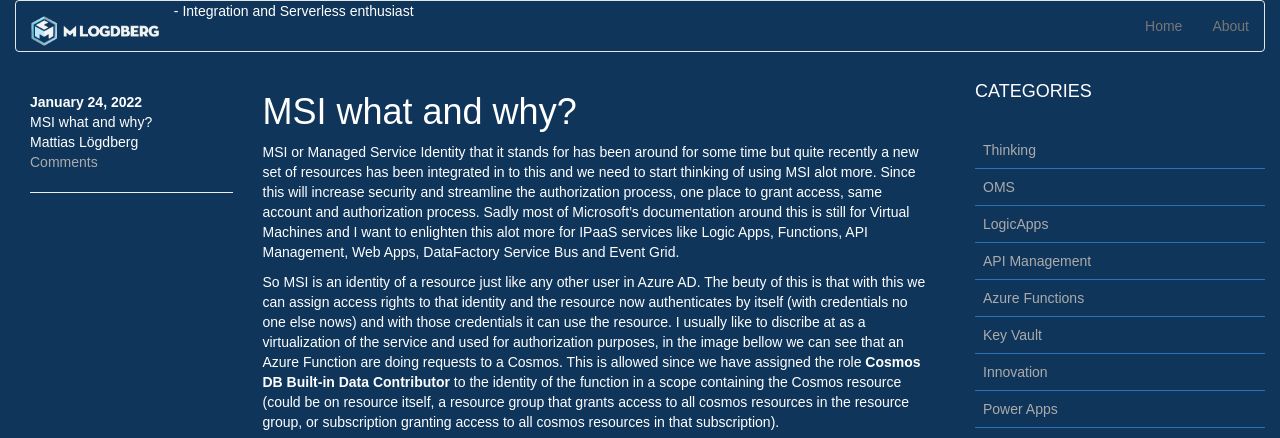
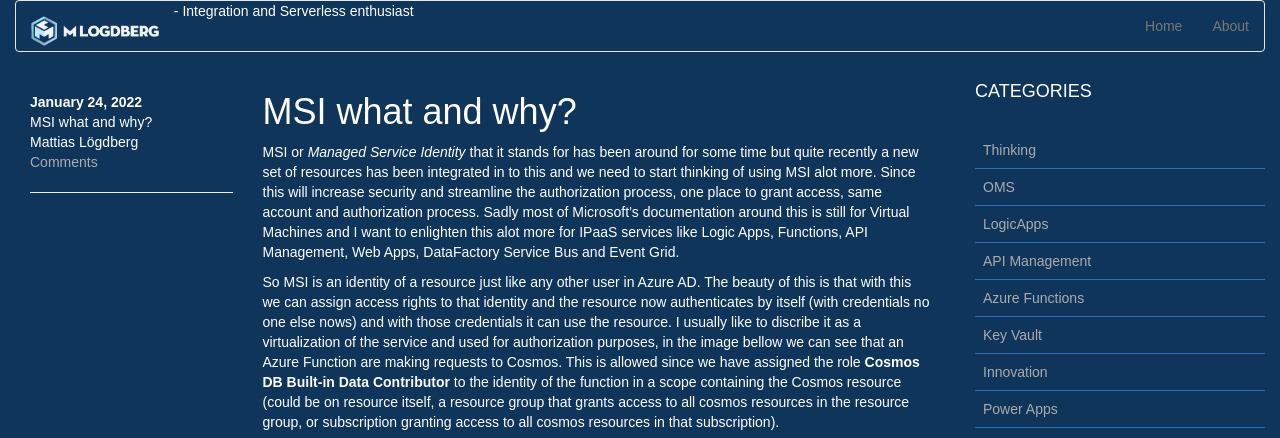
Before and after one commit to MLogdberg/mlogdberg.github.io, a Jekyll site: the page built from _posts/2022-01-24-MSI what and why.md, in a window 1280 px wide. Shown: the top 438 px of the page. Built offline with Jekyll 4.4.1, drawn with Linux system fonts in a browser that asks for light colours; nearby versions of some CDN libraries; some web fonts are replaced; comment, search, counter and statistics services are not loaded.

Commit message:
fixed spellings

```diff
--- a/_posts/2022-01-24-MSI what and why.md
+++ b/_posts/2022-01-24-MSI what and why.md
@@ -9,10 +9,10 @@
 permalink: /blog/2022/01/msiwhatandwhy
 ---
 
-MSI or Managed Service Identity that it stands for has been around for some time but quite recently a new set of resources has been integrated in to this and we need to start thinking of using MSI alot more. Since this will increase security and streamline the authorization process, one place to grant access, same account and authorization process. Sadly most of Microsoft's documentation around this is still for Virtual Machines and I want to enlighten this alot more for IPaaS services like Logic Apps, Functions, API Management, Web Apps, DataFactory Service Bus and Event Grid.
+MSI or *Managed Service Identity* that it stands for has been around for some time but quite recently a new set of resources has been integrated in to this and we need to start thinking of using MSI alot more. Since this will increase security and streamline the authorization process, one place to grant access, same account and authorization process. Sadly most of Microsoft's documentation around this is still for Virtual Machines and I want to enlighten this alot more for IPaaS services like Logic Apps, Functions, API Management, Web Apps, DataFactory Service Bus and Event Grid.
 
-So MSI is an identity of a resource just like any other user in Azure AD. The beuty of this is that with this we can assign access rights to that identity and the resource now authenticates by itself (with credentials no one else nows) and with those credentials it can use the resource.
-I usually like to discribe at as a virtualization of the service and used for authorization purposes, in the image bellow we can see that an Azure Function are doing requests to a Cosmos. This is allowed since we have assigned the role **Cosmos DB Built-in Data Contributor** to the identity of the function in a scope containing the Cosmos resource (could be on resource itself, a resource group that grants access to all cosmos resources in the resource group, or subscription granting access to all cosmos resources in that subscription).
+So MSI is an identity of a resource just like any other user in Azure AD. The beauty of this is that with this we can assign access rights to that identity and the resource now authenticates by itself (with credentials no one else nows) and with those credentials it can use the resource.
+I usually like to discribe it as a virtualization of the service and used for authorization purposes, in the image bellow we can see that an Azure Function are making requests to Cosmos. This is allowed since we have assigned the role **Cosmos DB Built-in Data Contributor** to the identity of the function in a scope containing the Cosmos resource (could be on resource itself, a resource group that grants access to all cosmos resources in the resource group, or subscription granting access to all cosmos resources in that subscription).
 
 ![Result in VS Code](/assets/uploads/2022/01/drawing-ad-virtualization.png)
 
```
